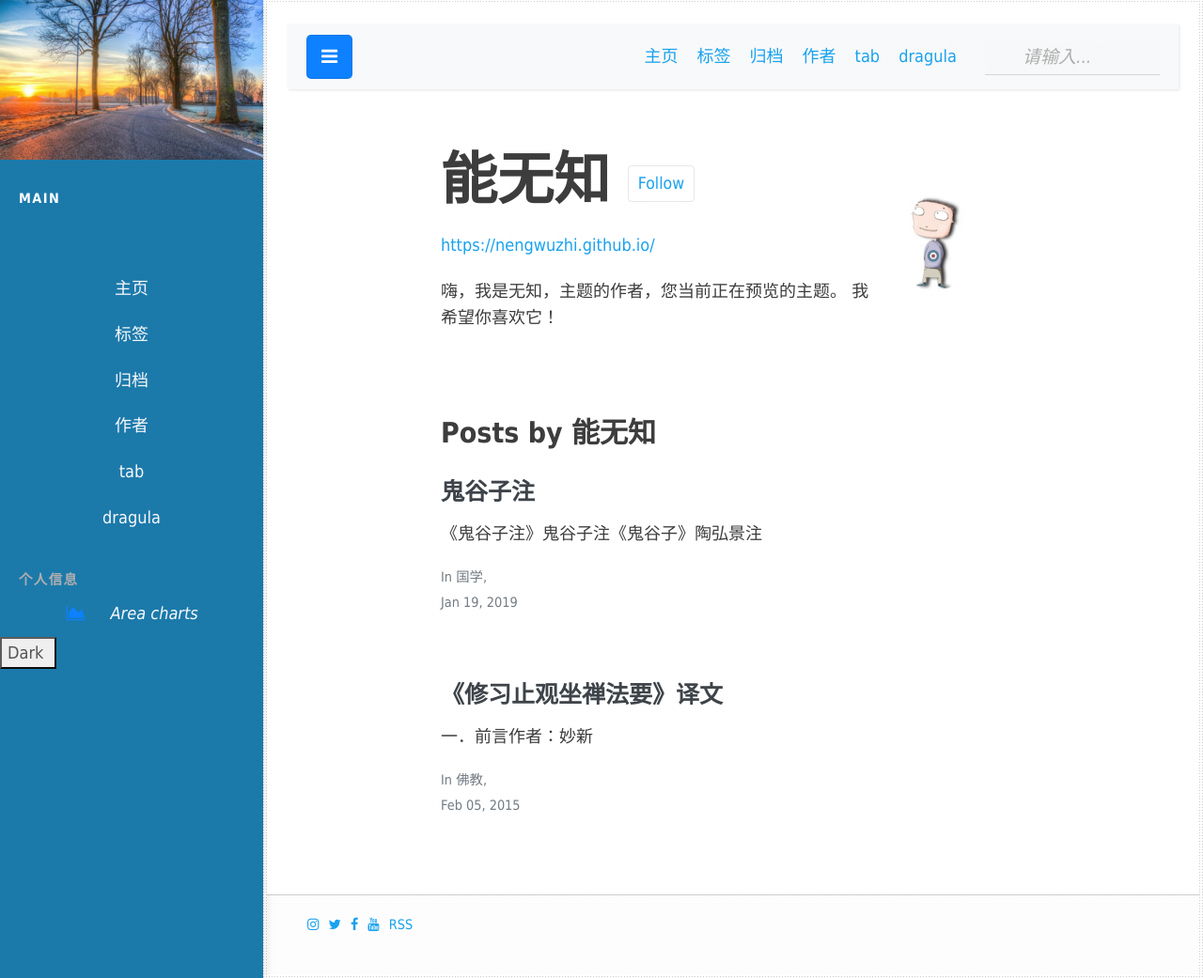
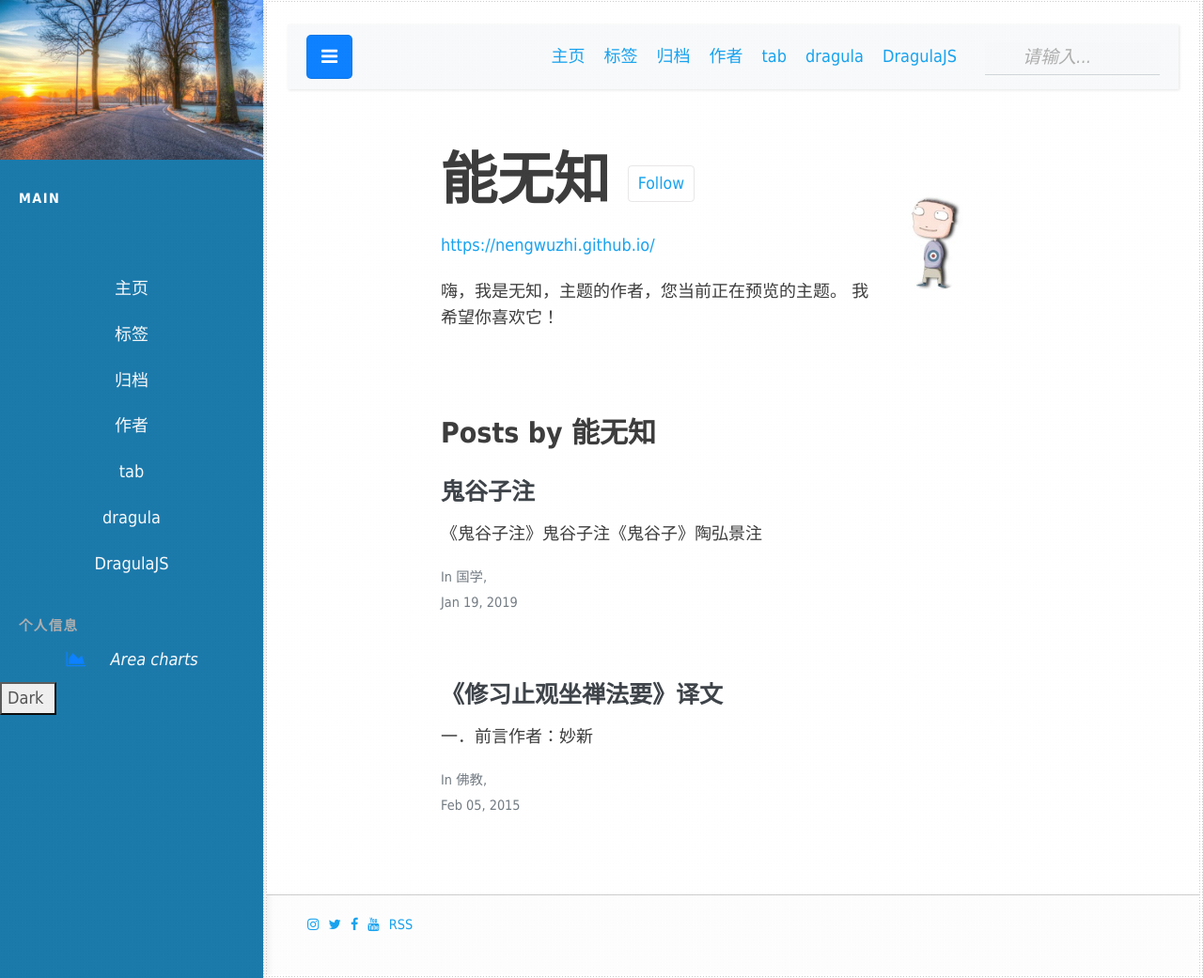
Before and after one commit to nengwuzhi/nengwuzhi.github.ioce, a Jekyll site: the page built from pages/author-author1.html, in a window 1280 px wide and 1041 px high. Shown: the whole window at 94% size. Built offline with Jekyll 4.4.1, drawn with Linux system fonts in a browser that asks for light colours; nearby versions of some CDN libraries.

Commit message:
Update _config.yml

```diff
--- a/_config.yml
+++ b/_config.yml
@@ -45,7 +45,7 @@ nav:
     - {title: 作者, description: 关于作者, url: 'https://nengwuzhi.github.io/authors-list'}
     - {title: tab, description: tab, url: 'https://nengwuzhi.github.io/tab'}
     - {title: dragula, description: dragula, url: 'https://nengwuzhi.github.io/dragula'}
-
+    - {title: DragulaJS, description: DragulaJS, url: 'https://nengwuzhi.github.io/DragulaJS'}
 authors:
 
   author1:
```
